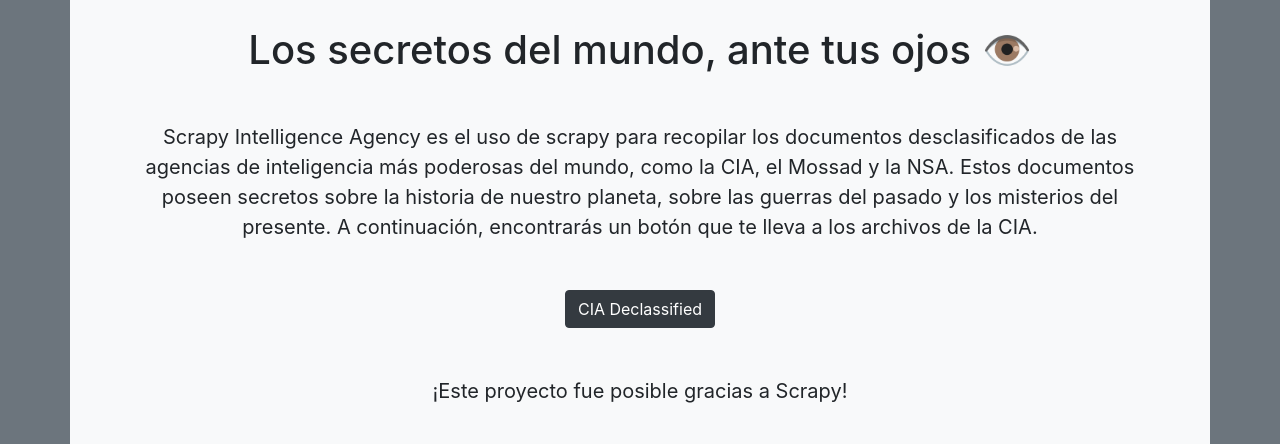
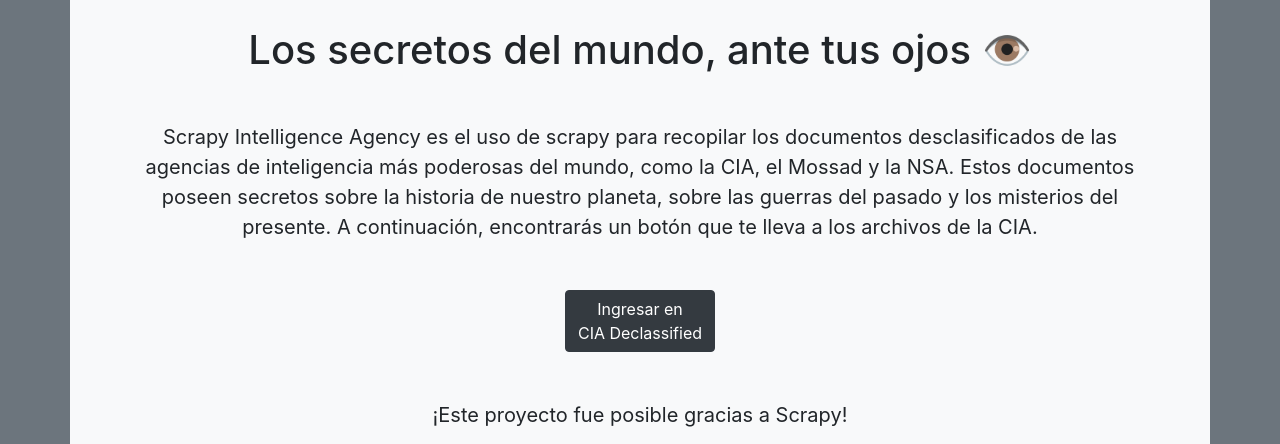
Before and after one commit to GastonPaez/scrapy-intelligence-agency, a plain HTML site: page index.html in a window 1280 px wide. Shown: the part 745-1189 px from the top of the page. Drawn offline with nearby package versions, Linux system fonts and the light colour scheme.

Commit message:
Update index.html
button cia

```diff
--- a/index.html
+++ b/index.html
@@ -126,7 +126,7 @@
                 a los archivos de la CIA.
               </p>
               <a class="btn btn-dark mb-5" href="./cia" role="button"
-                >CIA Declassified</a
+                >Ingresar en</br>CIA Declassified</a
               >
               <p class="home_text text-center mx-lg-5 mb-5">
                 ¡Este proyecto fue posible gracias a Scrapy!
```
